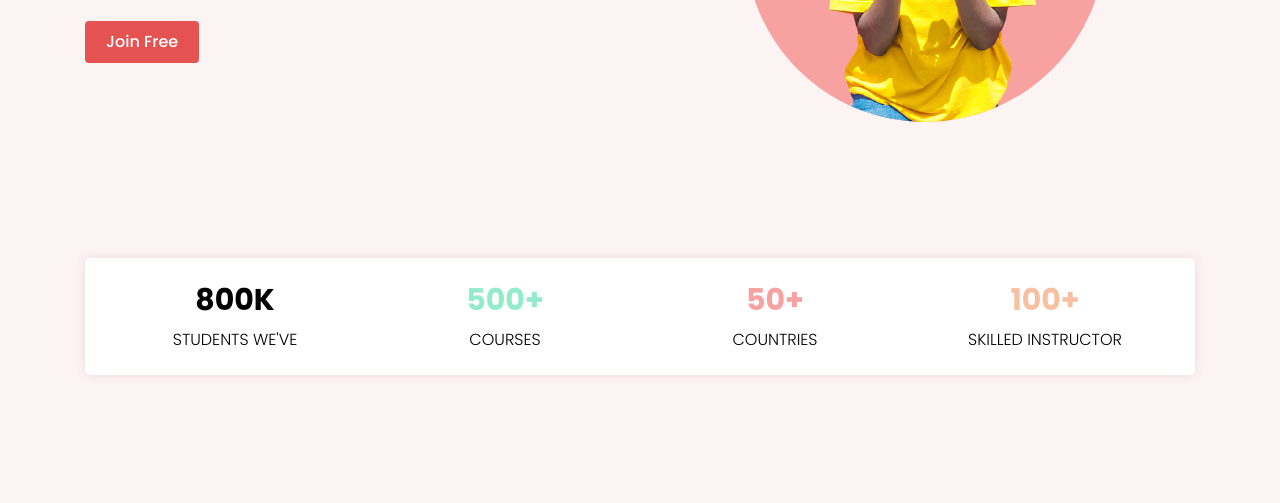
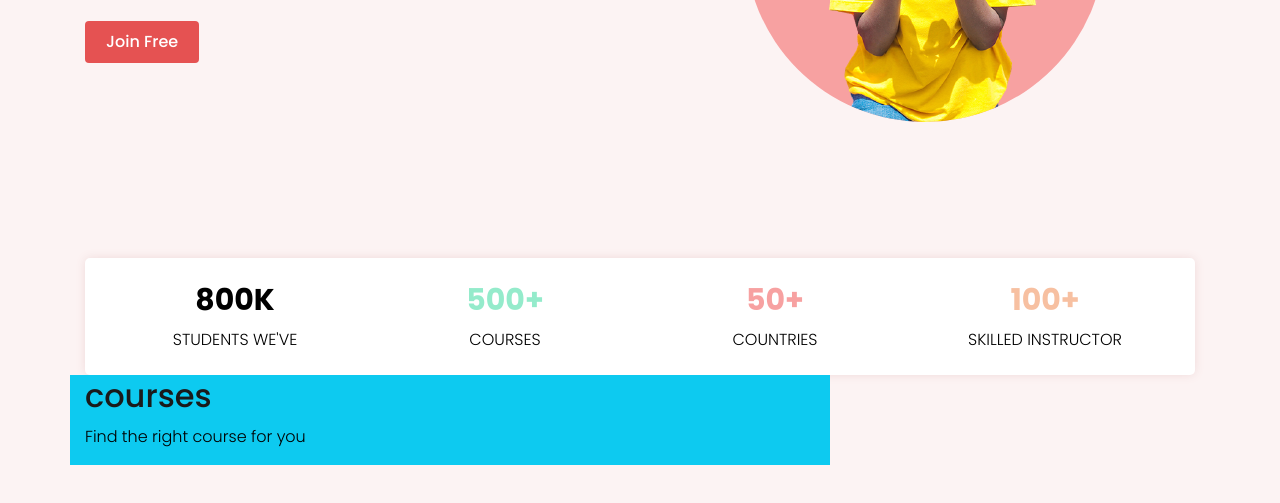
Before and after one commit to devSmith-Lab/website-multiple-pages, a plain HTML site: page index.html in a window 1280 px wide. Shown: the part 495-998 px from the top of the page. Before the commit the page ends 918 px from the top, so only its background shows below. Drawn offline with Linux system fonts and the light colour scheme; a script that the page names is missing; files whose address does not match are found by name.

Commit message:
ADD: HTML Course Section Structure

```diff
--- a/index.html
+++ b/index.html
@@ -156,6 +156,27 @@
 		</section>
 		<!-- [ End Fun Functions Section ] -->
 
+		<!-- [ Course Section ] -->
+		<section class="courses-section section-padding">
+			<!-- [ Container ] -->
+			<div class="container">
+				<!-- [ Container ] -->
+				<div class="row">
+					<div class="col-md-8 bg-info">
+						<!-- [ Section Title ] -->
+						<div class="section-title">
+							<h2 class="title">courses</h2>
+							<p class="sub-title">Find the right course for you</p>
+						</div>
+						<!-- [ End Section Title ] -->
+					</div>
+				</div>
+				<!-- [ End Container ] -->
+			</div>
+			<!-- [ End Container ] -->
+		</section>
+		<!-- [ End Course Section ] -->
+
 		<br><br>
 
 	</div>
```
